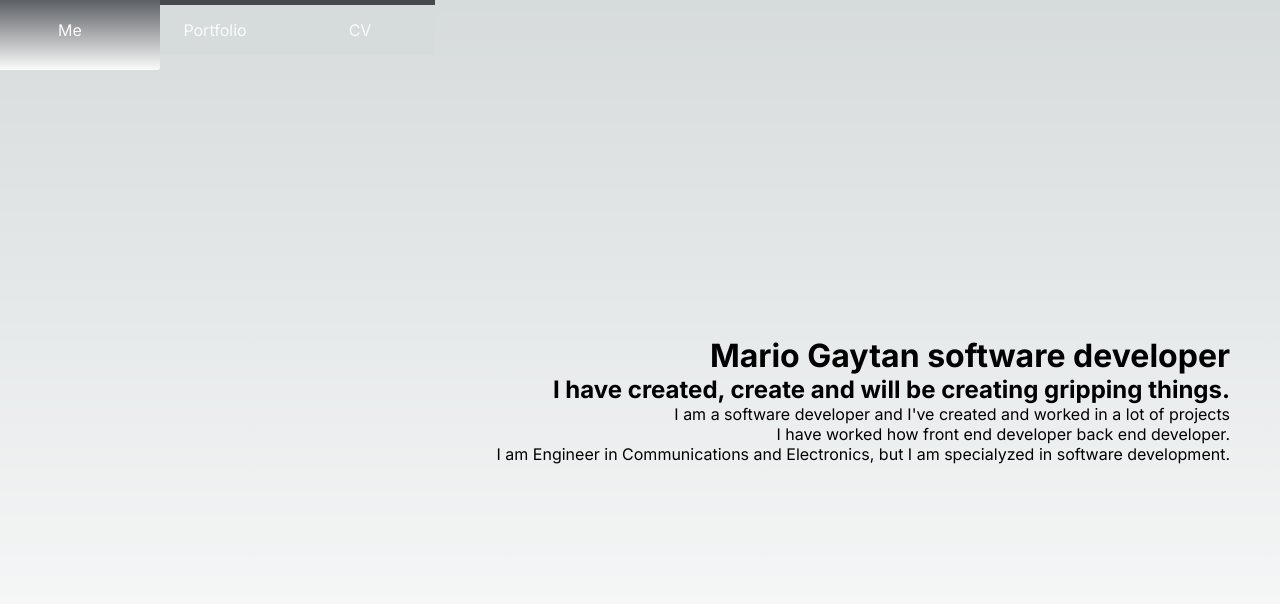
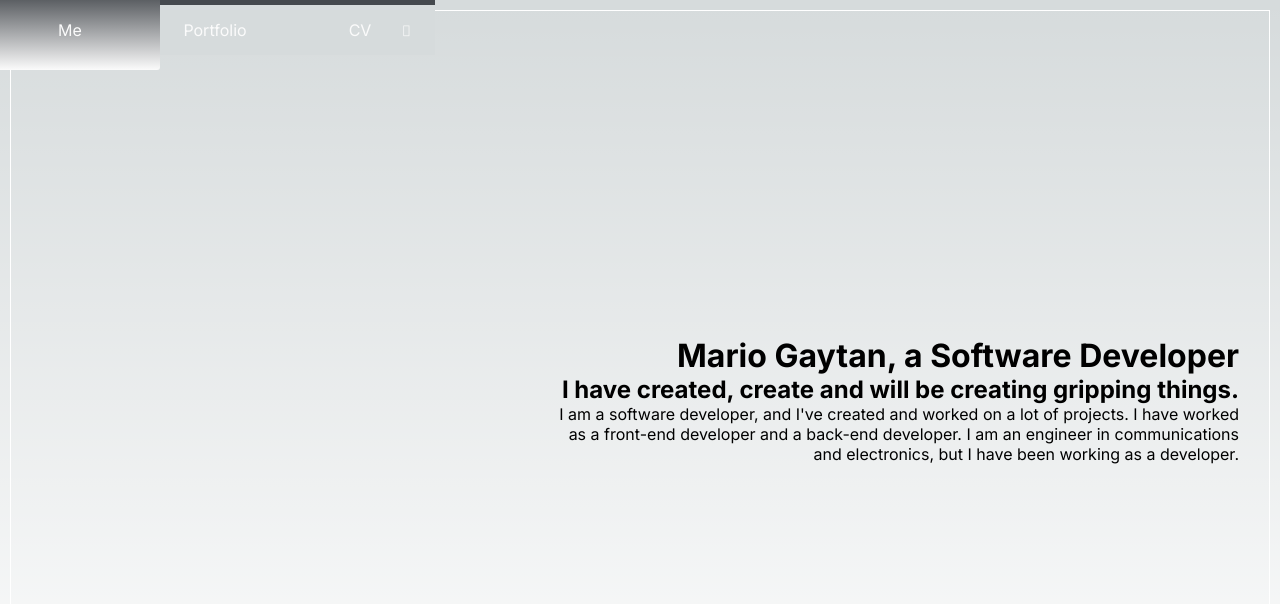
Before and after one commit to Mario333333/mgaytan-site, a Next.js app: page / in a window 1280 px wide. Shown: the top 604 px of the page. Built offline with nearby package versions, Linux system fonts and the light colour scheme.

Commit message:
refactorizando codigo

```diff
--- a/app/components/Nav/Nav.css
+++ b/app/components/Nav/Nav.css
@@ -68,7 +68,7 @@ a:after {
 }
 .menu > ol > li a:not(:last-child):before {
   content: "\f078";
-  font-family: fontAwesome;
+  font-family: var(--font-mono);;
   font-size: .75em;
   line-height: 50px;
   position: absolute;
--- a/app/components/Nav/totalnavcode.css
+++ b/app/components/Nav/totalnavcode.css
@@ -73,7 +73,7 @@ a:after {
 }
 .menu > ol > li a:not(:last-child):before {
   content: "\f078";
-  font-family: fontAwesome;
+  font-family: var(--font-mono);
   font-size: .75em;
   line-height: 50px;
   position: absolute;
--- a/app/globals.css
+++ b/app/globals.css
@@ -1,8 +1,7 @@
 :root {
   --max-width: 100%;
   --border-radius: 12px;
-  --font-mono: ui-monospace, Menlo, Monaco, "Cascadia Mono", "Segoe UI Mono",
-    "Roboto Mono", "Oxygen Mono", "Ubuntu Monospace", "Source Code Pro",
+  --font-mono: "Roboto Mono", ui-monospace, Menlo, Monaco, "Cascadia Mono", "Segoe UI Mono", "Oxygen Mono", "Ubuntu Monospace", "Source Code Pro",
     "Fira Mono", "Droid Sans Mono", "Courier New", monospace;
 
   --foreground-rgb: 0, 0, 0;
--- a/app/page.module.css
+++ b/app/page.module.css
@@ -4,5 +4,22 @@
     align-items: flex-end;
     justify-content: center;
     flex-direction: column;
-    padding: 50px 50px;
+    padding: 10px 10px;
 }
+
+
+.information {
+   width: 100%;
+    height: 100%;
+    padding: 30px;
+    display: flex;
+    justify-content: center;
+    align-items: flex-end;
+    flex-direction: column;
+    border: 1px solid #fff;
+    text-align: right;
+}
+
+.information p{
+    max-width: 700px;
+}
--- a/app/page.tsx
+++ b/app/page.tsx
@@ -1,22 +1,14 @@
-import styles from './page.module.css'
+import styles from "./page.module.css";
+import { pageHome } from "./utils/homePagesConstants";
 
 export default function Home() {
   return (
     <main className={styles.main}>
-      <h1>Mario Gaytan software developer</h1>
-      <h2>
-        I have created, create and will be creating gripping things.
-      </h2>
-      <p>I am a software developer and I've created and worked in a lot of projects
-
-      </p>
-      <p>I have worked how front end developer back end developer.
-
-
-      </p>
-      <p>
-        I am Engineer in Communications and Electronics, but I am specialyzed in software development.
-      </p>
+      <div className={styles.information}>
+        <h1>{pageHome.title}</h1>
+        <h2>{pageHome.aim}</h2>
+        <p>{pageHome.resume}</p>
+      </div>
     </main>
-  )
+  );
 }
--- /dev/null
+++ b/app/utils/homePagesConstants.ts
@@ -0,0 +1,8 @@
+export const pageHome = {
+    title: "Mario Gaytan, a Software Developer",
+    aim: "I have created, create and will be creating gripping things.",
+    resume: `I am a software developer, and I've created and worked on a lot of
+          projects. I have worked as a front-end developer and a back-end
+          developer. I am an engineer in communications and electronics, but I
+          have been working as a developer.`
+  };
```
Also changed, not shown: app/cv/page.tsx (+27 -64 lines), app/utils/personalInformationConstants.ts (added, +68 -0 lines).
